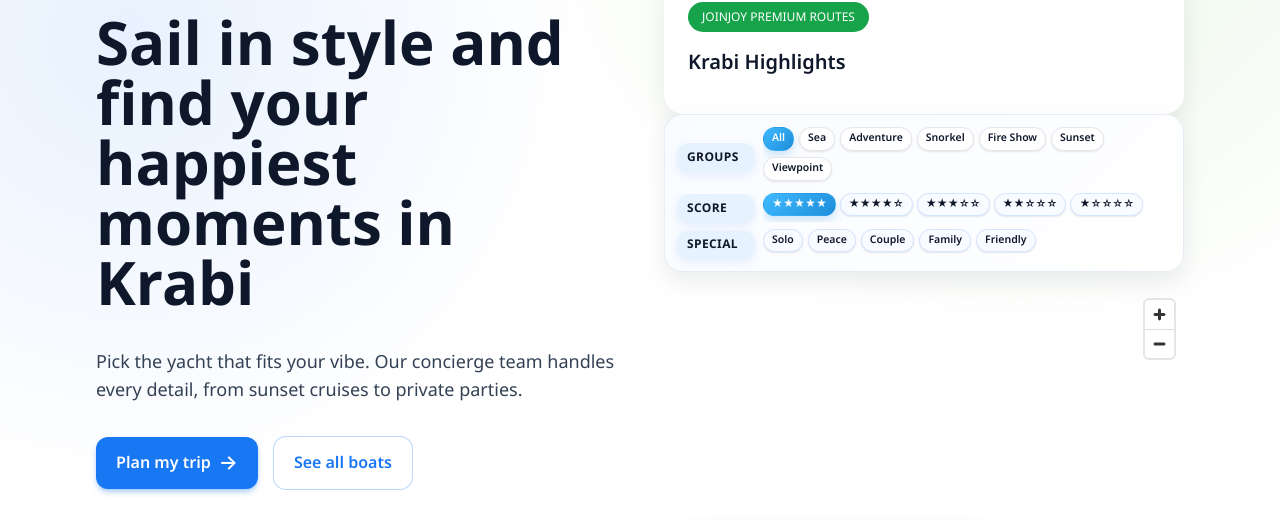
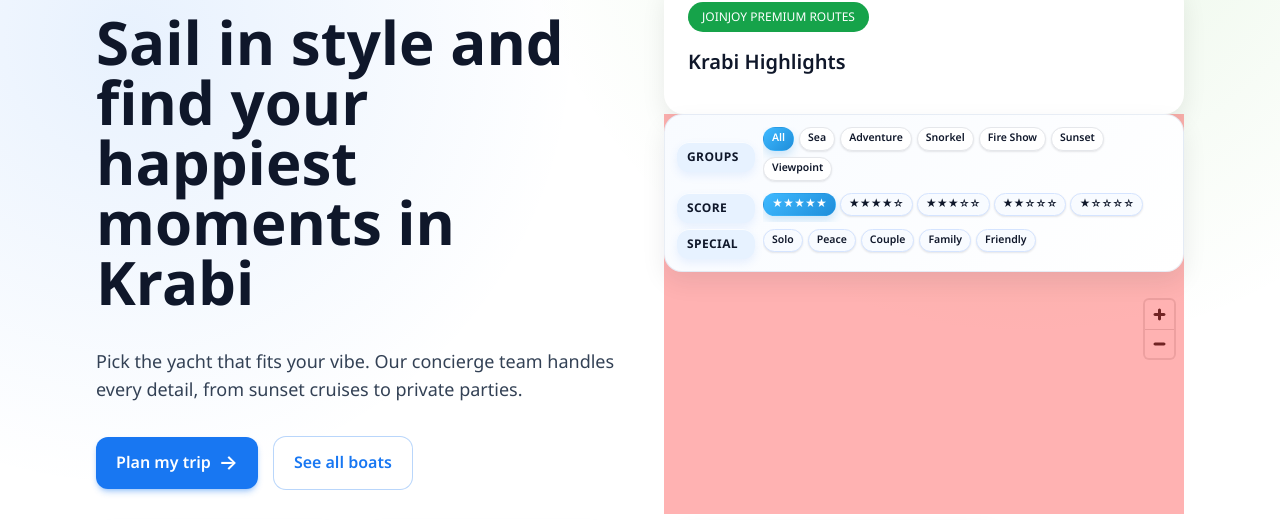
Before and after one commit to Fuadee/reallocalforglobal, a React (Vite) app: page / in a window 1280 px wide. Shown: the part 234-754 px from the top of the page. Built offline with nearby package versions, Linux system fonts and the light colour scheme; no server answers.

Commit message:
update build

```diff
--- a/src/components/Map.css
+++ b/src/components/Map.css
@@ -219,6 +219,7 @@
   height: 400px; /* สูงเท่าพื้นที่ filter */
   z-index: 5000;
   pointer-events: auto;
+  background: rgba(255, 0, 0, 0.3)
 }
 
 
```
